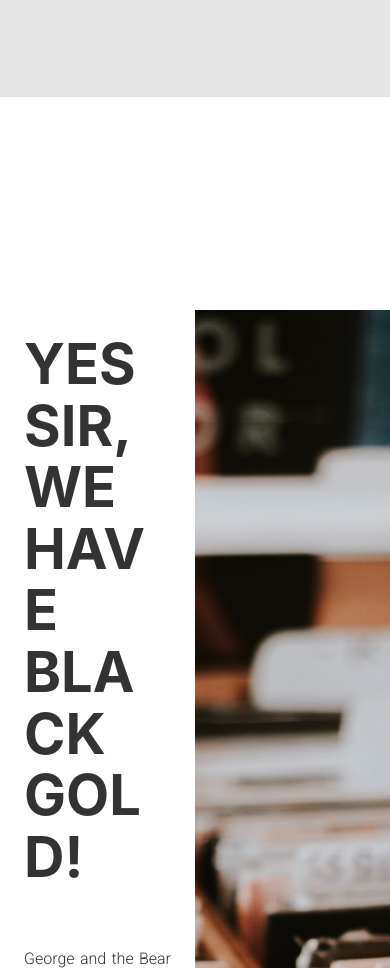
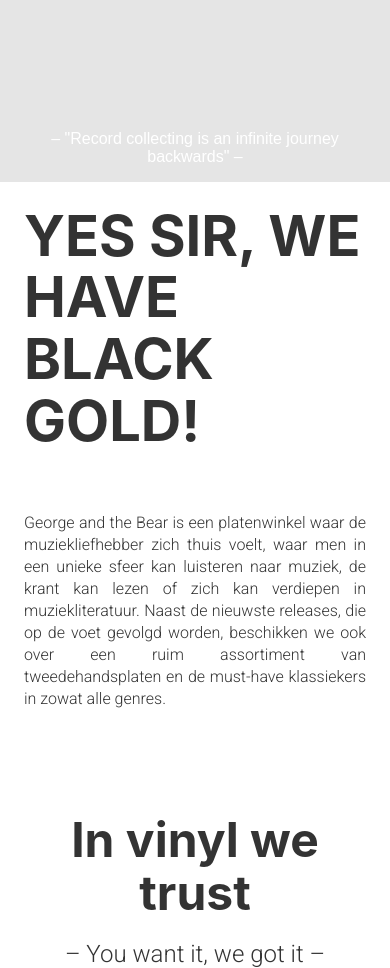
Before and after one commit to bnulens/gatsby-georgeandthebear, a Gatsby site: page / in a window 390 px wide. Shown: the part 620-1588 px from the top of the page. Built offline with nearby package versions, Linux system fonts and the light colour scheme; Gatsby itself is replaced by a stand-in of ours.

Commit message:
Added 320-480-767-1080px media queries

```diff
--- a/src/pages/index.js
+++ b/src/pages/index.js
@@ -19,52 +19,97 @@
   background-size: cover;
   background-position: center;
   background-repeat: no-repeat;
+  @media (min-width: 767px) and (max-width: 1080px) and (orientation: landscape) {
+    height: 80vh;
+  }
+  @media (min-width: 480px) and (max-width: 767px) {
+    height: 80vh;
+  }
+  @media screen and (min-width: 320px) and (max-width: 480px){
+    height: 85vh;
+  }
 `
 
 const Overlay = styled.div`
+  height: 100%;
   background-color: rgba(0, 0, 0, 0.1);
 `
 
+// CONTENTBOX
 const ContentBox = styled(Flex)`
   height: 100%;
   max-width: 1080px;
   margin: 0 auto;
+  @media (min-width: 767px) and (max-width: 1080px) and (orientation: landscape) {
+    display: flex;
+    flex-direction: column;
+  }
+  @media (min-width: 480px) and (max-width: 767px) {
+    display: flex;
+    flex-direction: column;
+  }
+  @media screen and (min-width: 320px) and (max-width: 480px){
+    display: flex;
+    flex-direction: column;
+  }
 `
-
 const ShopLogo = styled(Logo)`
-  font-size: 118px;
-  font-family: serif;
-  color: white;
-  text-align: right;
-  margin: auto 0;
+  ${'' /* margin: auto 0; */}
 `
-
 const SubHero = styled.h3`
-  font-size: 28px;
+  font-size: 32px;
   font-family: sans-serif;
   font-weight: 200;
   color: white;
-  width: 25%;
+  width: 20vw;
   text-align: justify;
   align-self: right;
   margin: auto 0;
+  @media (min-width: 767px) and (max-width: 1080px) and (orientation: landscape) {
+    font-size: 24px;
+    padding: 24px;
+    width: 100%;
+    text-align: center;
+  }
+  @media (min-width: 480px) and (max-width: 767px) {
+    font-size: 24px;
+    padding: 24px;
+    width: 100%;
+    text-align: center;
+  }
+  @media screen and (min-width: 320px) and (max-width: 480px){
+    font-size: 16px;
+    padding: 8px;
+    width: 100%;
+    text-align: center;
+  }
 `
 // CONTENT
 const Content = styled.div`
+  display: flex;
+  flex-direction: column;
+  justify-content: center;
   max-width: 1080px;
   margin: 0 auto;
-  padding: 86px 0;
+  @media screen and (max-width: 320px){
+    padding: 40px 0;
+  }
 `
+
 // CONTENT-CATCH
 const Catch = styled.section`
   display: flex;
   flex-direction: row;
   max-width: 1080px;
   margin-bottom: 56px;
-  ${'' /* padding: 24px; */}
+  @media screen and (max-width: 320px){
+    display: flex;
+    flex-direction: column;
+    margin-bottom: 40px;
+    width: 100%;
+  }
 `
 const CatchParagraph = styled.section`
-  width: 50%;
   h2 {
     margin: 0 auto;
     align-self: center;
@@ -72,6 +117,11 @@
     font-weight: 700;
     margin-bottom: 12px;
     padding: 24px;
+    @media screen and (max-width: 320px){
+      font-size: 40px;
+      width: 100%;
+      text-align: center;
+    }
   }
   p {
     margin: 0 auto;
@@ -79,12 +129,22 @@
     font-weight: 200;
     text-align: justify;
     padding: 24px;
+    @media screen and (max-width: 320px){
+      font-size: 16px;
+      font-weight: 300;
+      width: 100%;
+      margin-bottom: 24px;
+    }
   }
 `
 const CatchImage = styled(Img)`
-  ${'' /* width: 900px; */}
+  display: block;
   margin: 0 auto;
   flex-grow: 1;
+  @media screen and (max-width: 320px){
+    width: 100%;
+    height: 100%;
+  }
 `
 // CONTENT-SALES
 const SalesCatch = styled.div`
@@ -94,13 +154,13 @@
   h3 {
     font-size: 48px;
   }
-  span {
+  p {
     font-size: 24px;
     font-weight: 200;
   }
 `
 const SalesWrapper = styled(Flex)`
-  @media (max-width: 768px) {
+  @media screen and (max-width: 768px) {
     display: flex;
     flex-direction: column;
   }
@@ -119,9 +179,10 @@
   font-size: 32px;
   font-weight: 700;
   margin-bottom: 16px;
-  color: #051313;
+  color: $paragraph;
 `
 const SalesParagraph = styled.p`
+  color: $paragraph;
   text-align: justify;
 `
 const IndexPage = props => {
@@ -154,7 +215,7 @@
       </Catch>
       <SalesCatch>
         <h3>In vinyl we trust</h3>
-        <span>You want it, we got it</span>
+        <p>– You want it, we got it –</p>
       </SalesCatch>
       <SalesWrapper>
         <SalesSection>
```
